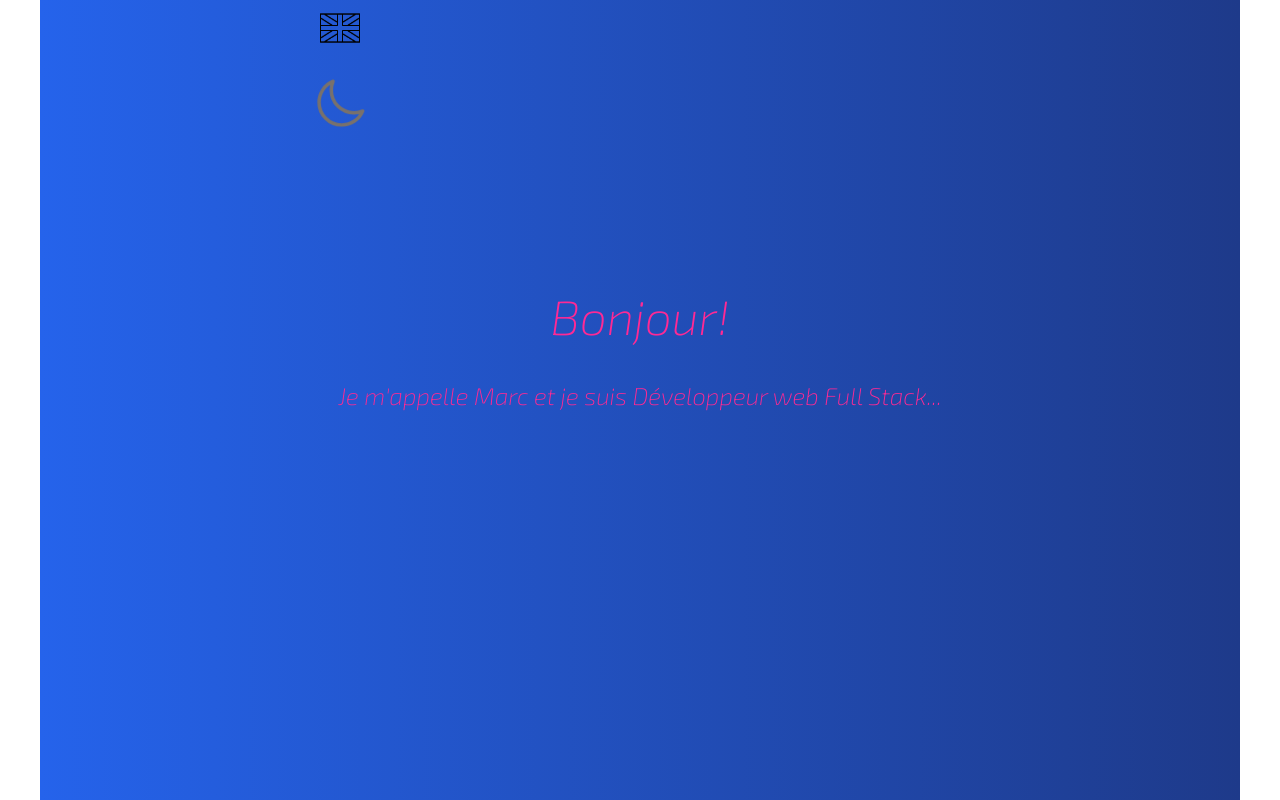
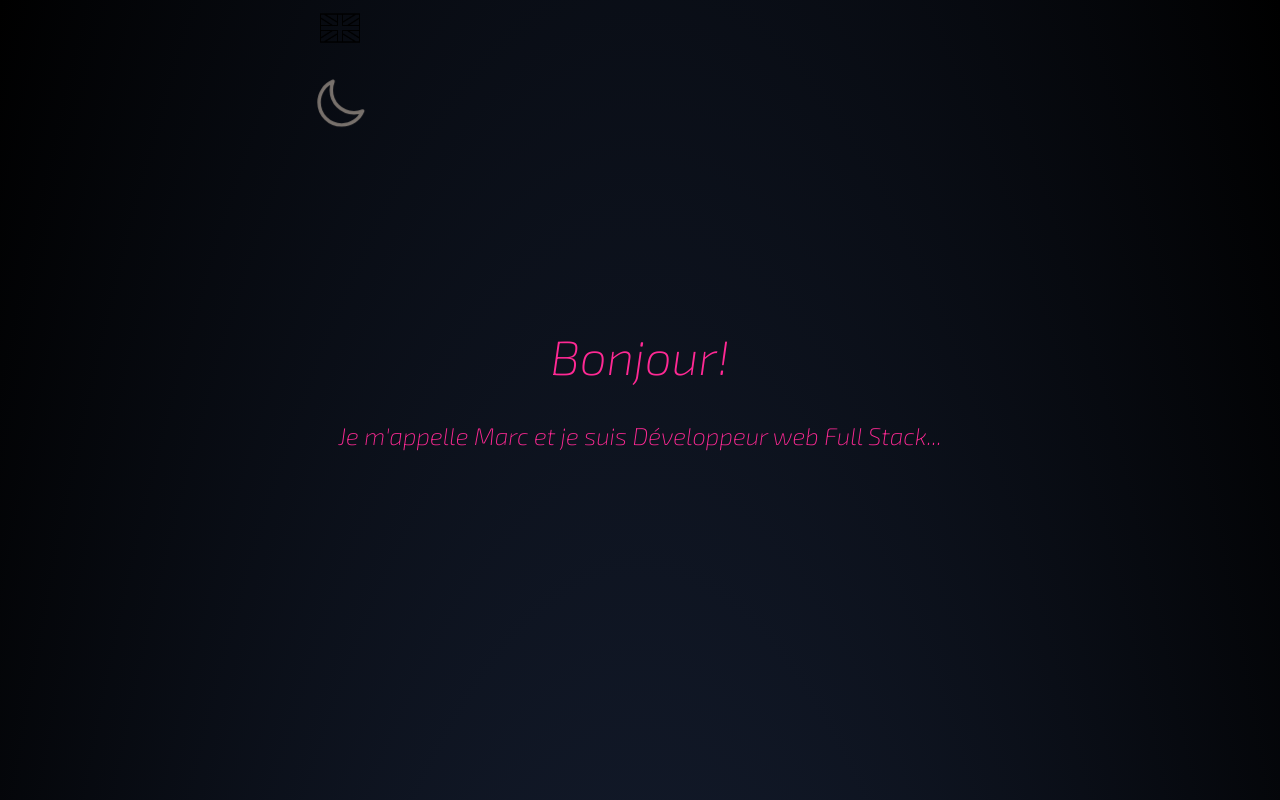
Before and after one commit to moumax/marcofolio, a React (Vite) app: page / in a window 1280 px wide. Shown: the top 800 px of the page. Built offline with nearby package versions, Linux system fonts and the light colour scheme.

Commit message:
Fix gradiant and paadding placement for elements

```diff
--- a/src/App.jsx
+++ b/src/App.jsx
@@ -21,8 +21,8 @@ function App() {
       <div
         className={
           mode === "light"
-            ? "App relative text-center text-white"
-            : "App relative text-center text-black"
+            ? "absolute text-center text-white"
+            : "absolute text-center text-black"
         }
       >
         <GeneralBackgroundDark />
@@ -35,10 +35,12 @@ function App() {
           <ButtonLanguage />
           <ButtonMode />
         </motion.div>
-        <Home />
-        <About />
-        <Projects />
-        <Contact />
+        <div className="p-10">
+          <Home />
+          <About />
+          <Projects />
+          <Contact />
+        </div>
       </div>
       {/* <Tools /> */}
     </LangContextProvider>
--- a/src/components/GeneralBackground.jsx
+++ b/src/components/GeneralBackground.jsx
@@ -7,8 +7,8 @@ const GeneralBackground = () => {
     <div
       className={
         mode === "light"
-          ? "absolute min-h-screen bg-gradient-to-r from-blue-600 to-blue-900 p-10 w-full h-full z-0"
-          : "absolute min-h-screen bg-white p-10 w-full h-full z-0"
+          ? "absolute bg-[radial-gradient(ellipse_at_center,_var(--tw-gradient-stops))] from-gray-700 via-gray-900 to-black w-screen h-full"
+          : "absolute bg-white w-screen h-full"
       }
     ></div>
   );
--- a/src/main.jsx
+++ b/src/main.jsx
@@ -7,7 +7,7 @@ import ModeContextProvider from "./context/ModeContext";
 ReactDOM.createRoot(document.getElementById("root")).render(
   <React.StrictMode>
     <ModeContextProvider>
-      <div className="mx-96 xs:mx-10">
+      <div>
         <App />
       </div>
     </ModeContextProvider>
```
